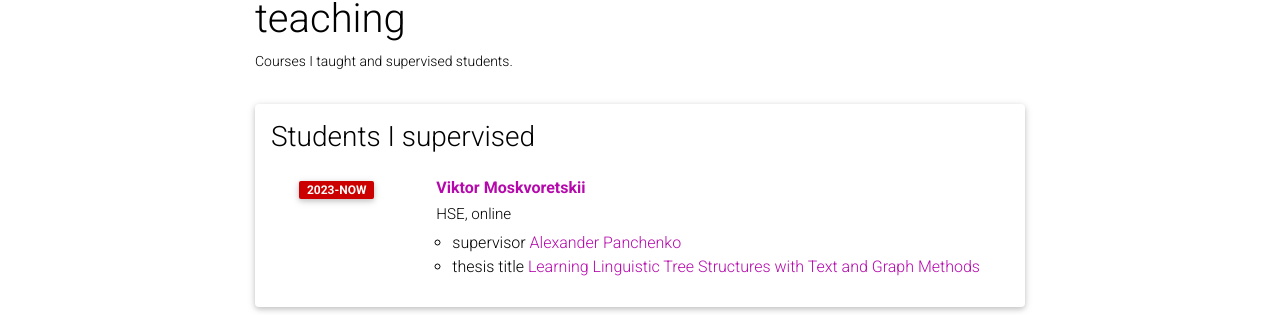
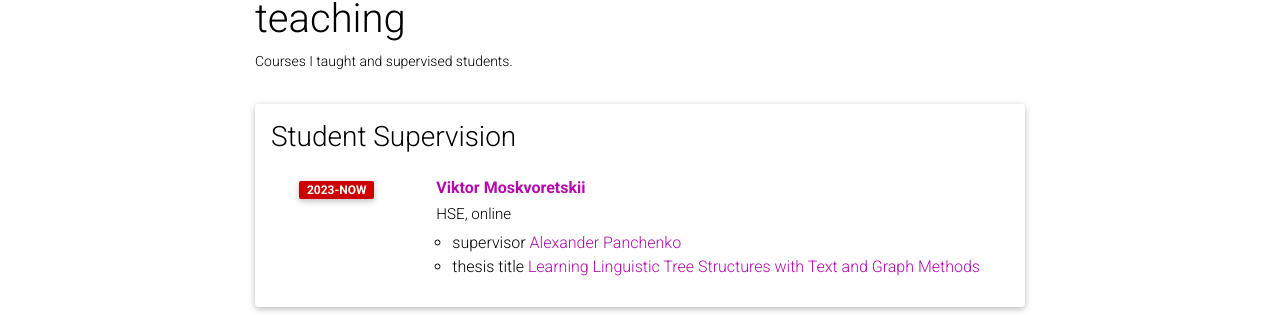
Before and after one commit to lilaspourpre/lilaspourpre.github.io, a Jekyll site: the page built from _pages/teaching.md, in a window 1280 px wide. Shown: the part 110-425 px from the top of the page. Built offline with Jekyll 4.4.1, drawn with Linux system fonts in a browser that asks for light colours; comment, search, counter and statistics services are not loaded; a style sheet for code colours, icons or effects is not loaded.

Commit message:
Update teaching.yml

```diff
--- a/_data/teaching.yml
+++ b/_data/teaching.yml
@@ -1,4 +1,4 @@
-- title: Students I supervised
+- title: Student Supervision
   type: time_table
   contents:
     - title: <a href="https://scholar.google.ae/citations?user=3IDoK8YAAAAJ&hl=en&oi=ao">Viktor Moskvoretskii</a>
```
